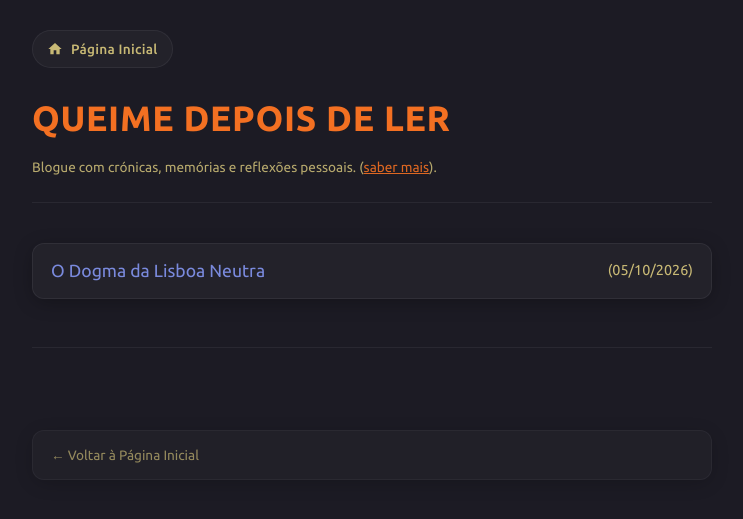
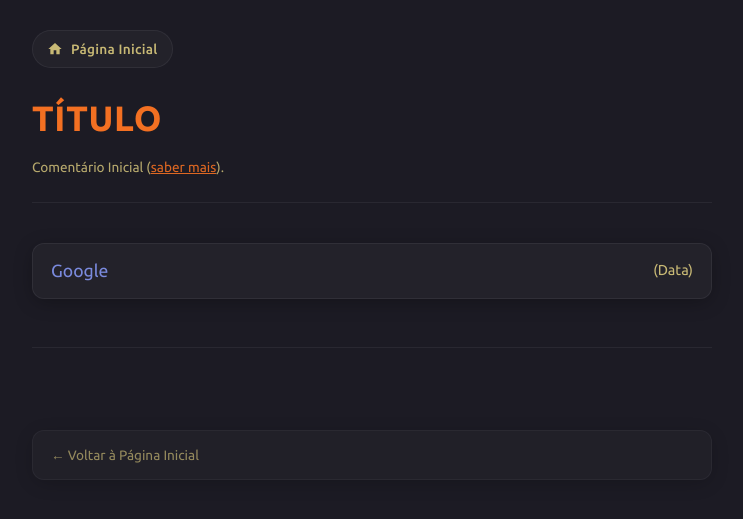
Before and after one commit to joaquim-capitao/template, a Jekyll site: the page index.html, which Jekyll copies as it is, in a window 1280 px wide. Shown: the top 519 px of the page, without its empty margins (268-1011 px from the left). Built offline with Jekyll 4.4.1, drawn with Linux system fonts in a browser that asks for light colours.

Commit message:
Update index.html

```diff
--- a/index.html
+++ b/index.html
@@ -3,7 +3,7 @@
 <head>
   <meta charset="UTF-8">
   <meta name="viewport" content="width=device-width, initial-scale=1.0">
-  <title>Queime Depois de Ler</title>
+  <title>Título</title>
 
   <!-- Fonte Ubuntu do Google Fonts -->
   <link rel="preconnect" href="https://fonts.googleapis.com">
@@ -307,17 +307,17 @@
     </nav>
 
     <header>
-      <h1 id="queime-depois-de-ler">QUEIME DEPOIS DE LER</h1>
+      <h1 id="queime-depois-de-ler">Título</h1>
       <p class="disclaimer">
-        Blogue com crónicas, memórias e reflexões pessoais. (<button type="button" class="btn-link" onclick="document.getElementById('modal-aviso').showModal()">saber mais</button>).
+        Comentário Inicial (<button type="button" class="btn-link" onclick="document.getElementById('modal-aviso').showModal()">saber mais</button>).
       </p>
     </header>
 
     <ul class="chronicles-list" id="chronicles-list">
      <li><a
-href="https://joaquim-capitao.github.io/queime-depois-de-ler/2026/o-dogma-da-lisboa-neutra"><span class="title">O Dogma da Lisboa Neutra</span><span class="date">(05/10/2026)</span></a></li
+href="https://google.pt"><span class="title">Google</span><span class="date">(Data)</span></a></li
 
-                                                                                                                                                                                           </ul>
+                                                                                                                                                                  </ul>
 
     <!-- Navegação de Páginas -->
     <nav class="pagination" id="pagination" aria-label="Navegação das crónicas"></nav>
@@ -334,7 +334,7 @@ href="https://joaquim-capitao.github.io/queime-depois-de-ler/2026/o-dogma-da-lis
   <dialog id="modal-aviso" class="modal-dialogo" onclick="if (event.target === this) this.close()">
     <h3>Nota</h3>
     <p>
-      Como é natural, as minhas crenças religiosas refletem-se, por vezes, naquilo que escrevo. No entanto, este blogue tem caráter estritamente individual e não representa nem pretende substituir a fonte oficial das Testemunhas de Jeová (jw.org). Além disso, as minhas palavras não têm qualquer teor partidário, mantendo-me, por convicção, politicamente neutro.
+      Informação adicional
     </p>
     <button type="button" class="btn-fechar" onclick="document.getElementById('modal-aviso').close()">Fechar</button>
   </dialog>
```
